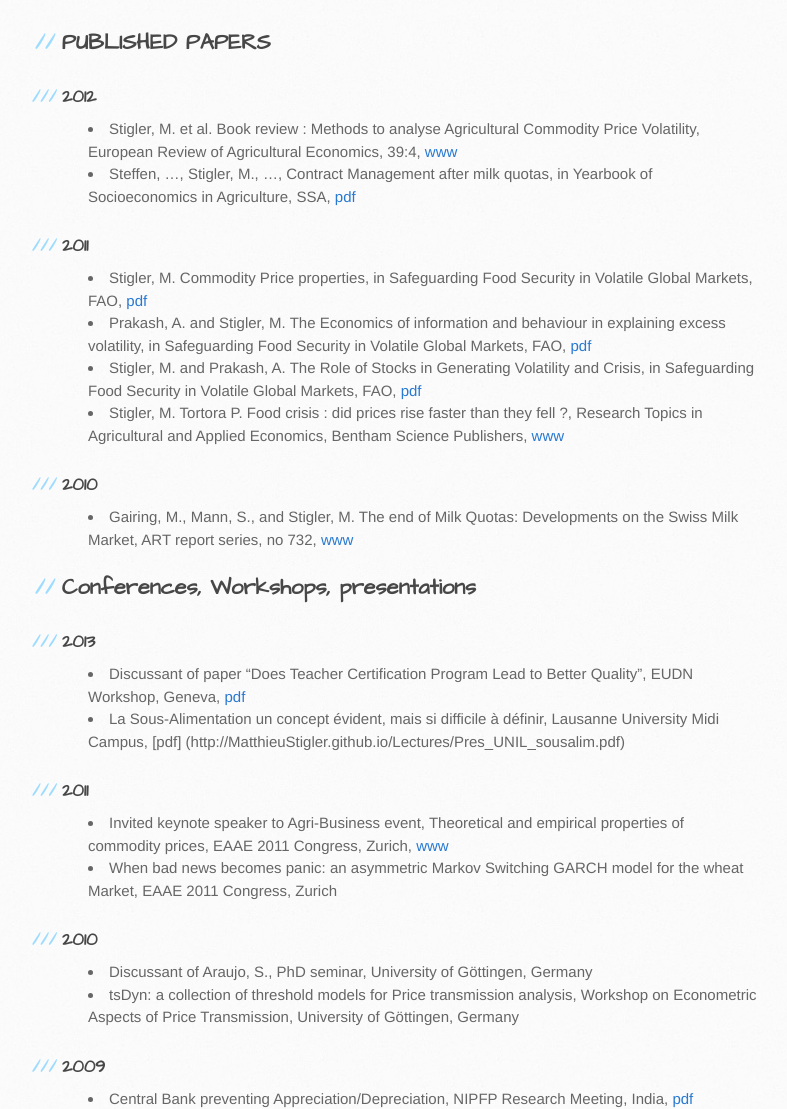
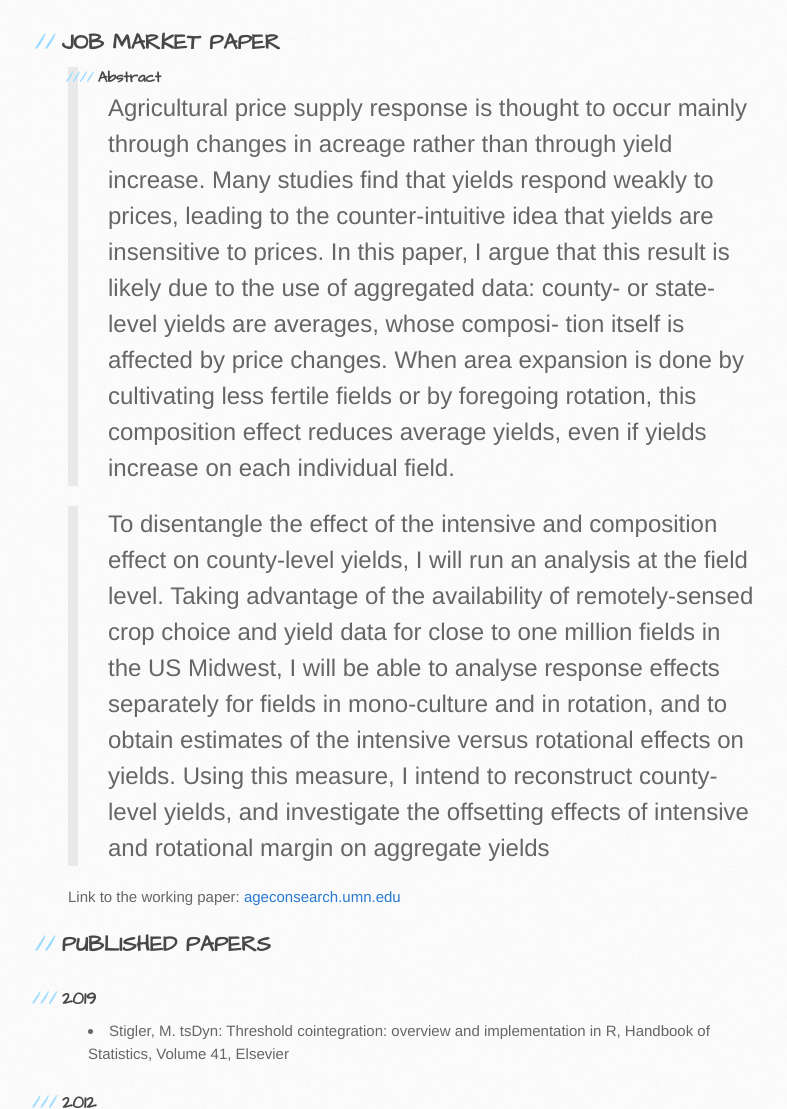
Before and after one commit to MatthieuStigler/MatthieuStigler.github.io, a Jekyll site: the page built from Research.Md, in a window 1280 px wide and 1400 px high, cut to the strip 291-1400 px from the top of the window. Shown: the whole strip, without its empty margins (102-889 px from the left). Built offline with Jekyll 4.4.1, drawn with Linux system fonts in a browser that asks for light colours.

Commit message:
research: add job market paper

```diff
--- a/Research.Md
+++ b/Research.Md
@@ -3,7 +3,31 @@ layout: default
 title: Research
 ---
 
+## JOB MARKET PAPER
+
+> #### Abstract
+> Agricultural price supply response is thought to occur mainly through changes in acreage rather
+than through yield increase. Many studies find that yields respond weakly to prices, leading to the
+counter-intuitive idea that yields are insensitive to prices.  In this paper, I argue that this result is
+likely due to the use of aggregated data: county- or state-level yields are averages, whose composi-
+tion itself is affected by price changes. When area expansion is done by cultivating less fertile fields
+or by foregoing rotation, this composition effect reduces average yields, even if yields increase on
+each individual field.
+
+> To disentangle the effect of the intensive and composition effect on county-level yields, I will run
+an analysis at the field level.  Taking advantage of the availability of remotely-sensed crop choice
+and yield data for close to one million fields in the US Midwest, I will be able to analyse response
+effects separately for fields in mono-culture and in rotation, and to obtain estimates of the intensive
+versus rotational effects on yields.  Using this measure, I intend to reconstruct county-level yields,
+and investigate the offsetting effects of intensive and rotational margin on aggregate yields
+
+Link to the working paper: [ageconsearch.umn.edu](https://ageconsearch.umn.edu/record/274343?ln=en)
+
 ## PUBLISHED PAPERS
+
+### 2019
+
+ - Stigler, M. tsDyn: Threshold cointegration: overview and implementation in R, *Handbook of Statistics, Volume 41*, Elsevier
 
 ### 2012
 
```
